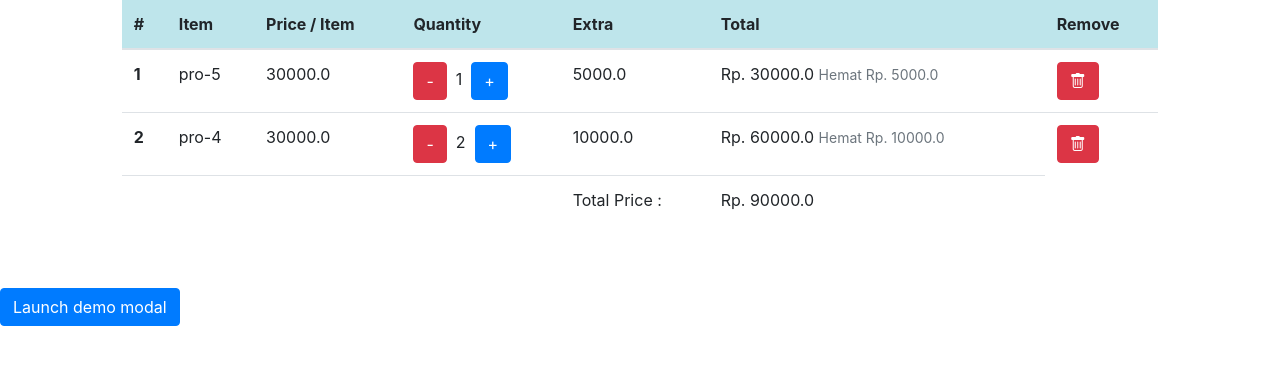
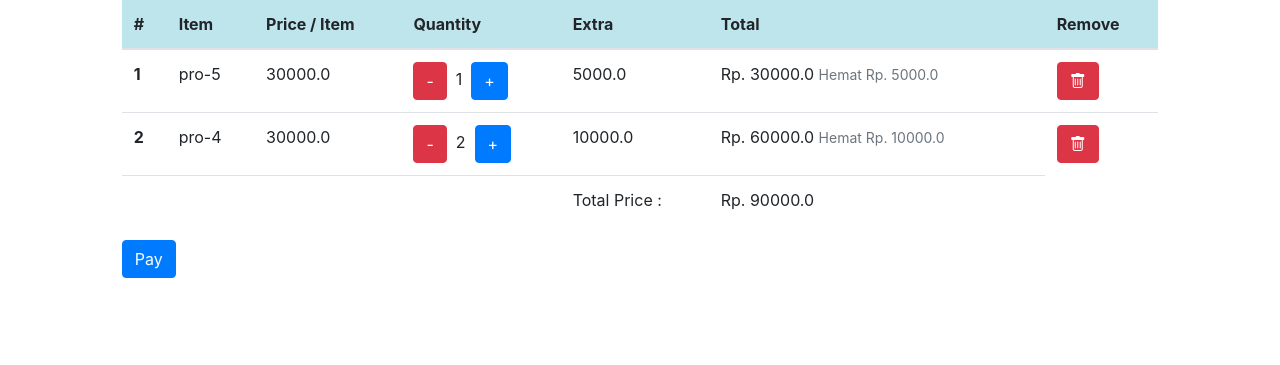
Before and after one commit to bintangx1902/pos_be_app, a Django app: page /cart in a window 1280 px wide. Shown: the part 105-470 px from the top of the page. Run offline with Django 3.2, Linux system fonts and the light colour scheme; a user stored in the database is signed in; data comes from the database, SQL or seed files in the repository; both versions use the stored data as it was after the commit.

Commit message:
payment start

```diff
--- a/demo/templates/demo/cart.html
+++ b/demo/templates/demo/cart.html
@@ -66,11 +66,7 @@
                 </tbody>
             </table>
         </div>
+        <button type="button" class="btn btn-primary" data-toggle="modal" data-target="#modalPayment"> Pay </button>
     </div>
 </div>
-
-<!-- Button trigger modal -->
-<button type="button" class="btn btn-primary" data-toggle="modal" data-target="#modalPayment">
-    Launch demo modal
-</button>
 {% endblock %}
--- a/demo/templates/demo/payment.html
+++ b/demo/templates/demo/payment.html
@@ -1,6 +1,6 @@
 <!-- Modal -->
-<div class="modal fade" id="exampleModal" tabindex="-1" aria-labelledby="exampleModalLabel" aria-hidden="true">
-    <div class="modal-dialog">
+<div class="modal fade" id=modalPayment tabindex="-1" aria-labelledby="exampleModalLabel" aria-hidden="true">
+    <div class="modal-dialog modal-xl">
         <div class="modal-content">
             <div class="modal-header">
                 <h5 class="modal-title" id="exampleModalLabel">Modal title</h5>
```
Also changed, not shown: db.sqlite3.
